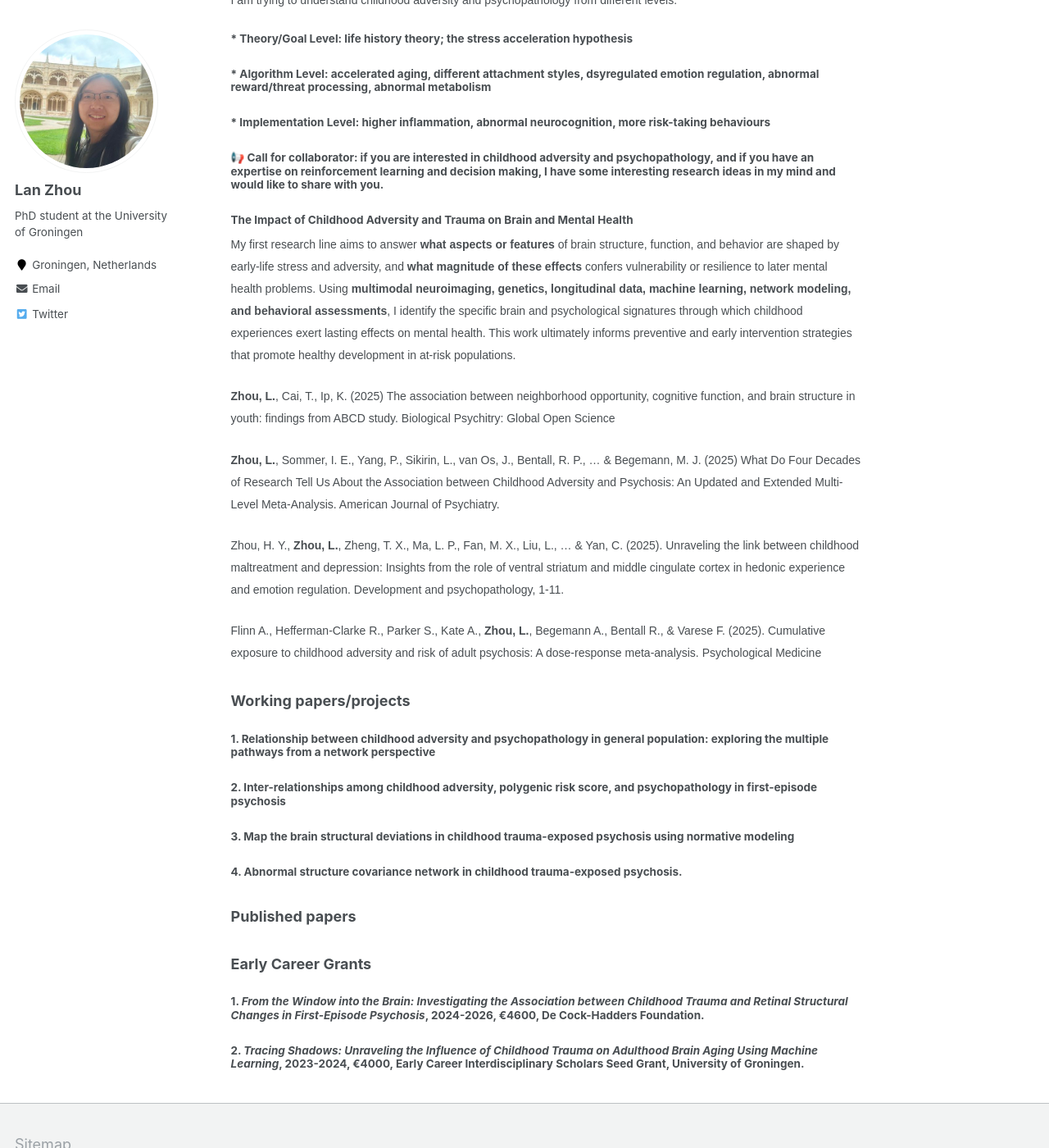
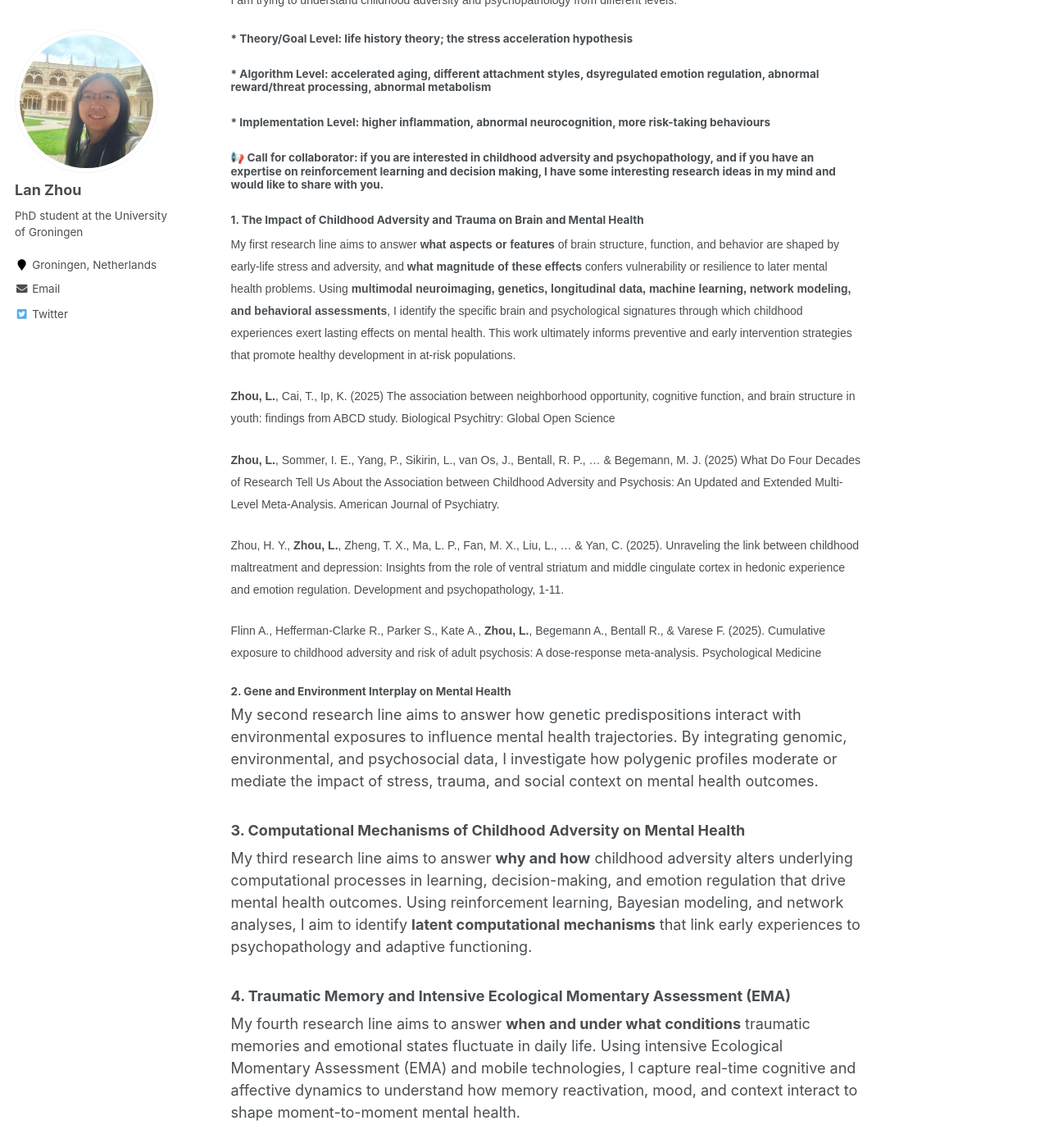
Before and after one commit to lanzhou-psy/personal-page, a Jekyll site: the page built from _pages/projects.md, in a window 1280 px wide and 1400 px high, scrolled down 439 px. Shown: the whole window at 82% size. Built offline with Jekyll 4.4.1, drawn with Linux system fonts in a browser that asks for light colours.

Commit message:
Expand research section with new lines and details
Added new research lines on gene-environment interplay, computational mechanisms, and traumatic memory assessment.

```diff
--- a/_pages/projects.md
+++ b/_pages/projects.md
@@ -16,7 +16,7 @@ redirect_from:
 
 #### &#128226; Call for collaborator: if you are interested in childhood adversity and psychopathology, and if you have an expertise on reinforcement learning and decision making, I have some interesting research ideas in my mind and would like to share with you.
 
-#### The Impact of Childhood Adversity and Trauma on Brain and Mental Health
+#### 1. The Impact of Childhood Adversity and Trauma on Brain and Mental Health
 
 <span style="font-size: 14px; font-family: 'Arial', sans-serif; line-height: 0.7;"> My first research line aims to answer **what aspects or features** of brain structure, function, and behavior are shaped by early-life stress and adversity, and **what magnitude of these effects** confers vulnerability or resilience to later mental health problems. Using **multimodal neuroimaging, genetics, longitudinal data, machine learning, network modeling, and behavioral assessments**, I identify the specific brain and psychological signatures through which childhood experiences exert lasting effects on mental health. This work ultimately informs preventive and early intervention strategies that promote healthy development in at-risk populations. </span><br>
 
@@ -28,7 +28,17 @@ redirect_from:
 
 <span style="font-size: 14px; font-family: 'Arial', sans-serif; line-height: 0.7;"> Flinn A., Hefferman-Clarke R., Parker S., Kate A., **Zhou, L.**, Begemann A., Bentall R., & Varese F. (2025). Cumulative exposure to childhood adversity and risk of adult psychosis: A dose-response meta-analysis. Psychological Medicine  </span><br>
 
+#### 2. Gene and Environment Interplay on Mental Health
 
+My second research line aims to answer how genetic predispositions interact with environmental exposures to influence mental health trajectories. By integrating genomic, environmental, and psychosocial data, I investigate how polygenic profiles moderate or mediate the impact of stress, trauma, and social context on mental health outcomes.
+
+### 3. Computational Mechanisms of Childhood Adversity on Mental Health
+
+My third research line aims to answer **why and how** childhood adversity alters underlying computational processes in learning, decision-making, and emotion regulation that drive mental health outcomes. Using reinforcement learning, Bayesian modeling, and network analyses, I aim to identify **latent computational mechanisms** that link early experiences to psychopathology and adaptive functioning.
+
+### 4. Traumatic Memory and Intensive Ecological Momentary Assessment (EMA)
+
+My fourth research line aims to answer **when and under what conditions** traumatic memories and emotional states fluctuate in daily life. Using intensive Ecological Momentary Assessment (EMA) and mobile technologies, I capture real-time cognitive and affective dynamics to understand how memory reactivation, mood, and context interact to shape moment-to-moment mental health.
 
 ### Working papers/projects
 #### 1. Relationship between childhood adversity and psychopathology in general population: exploring the multiple pathways from a network perspective
```
